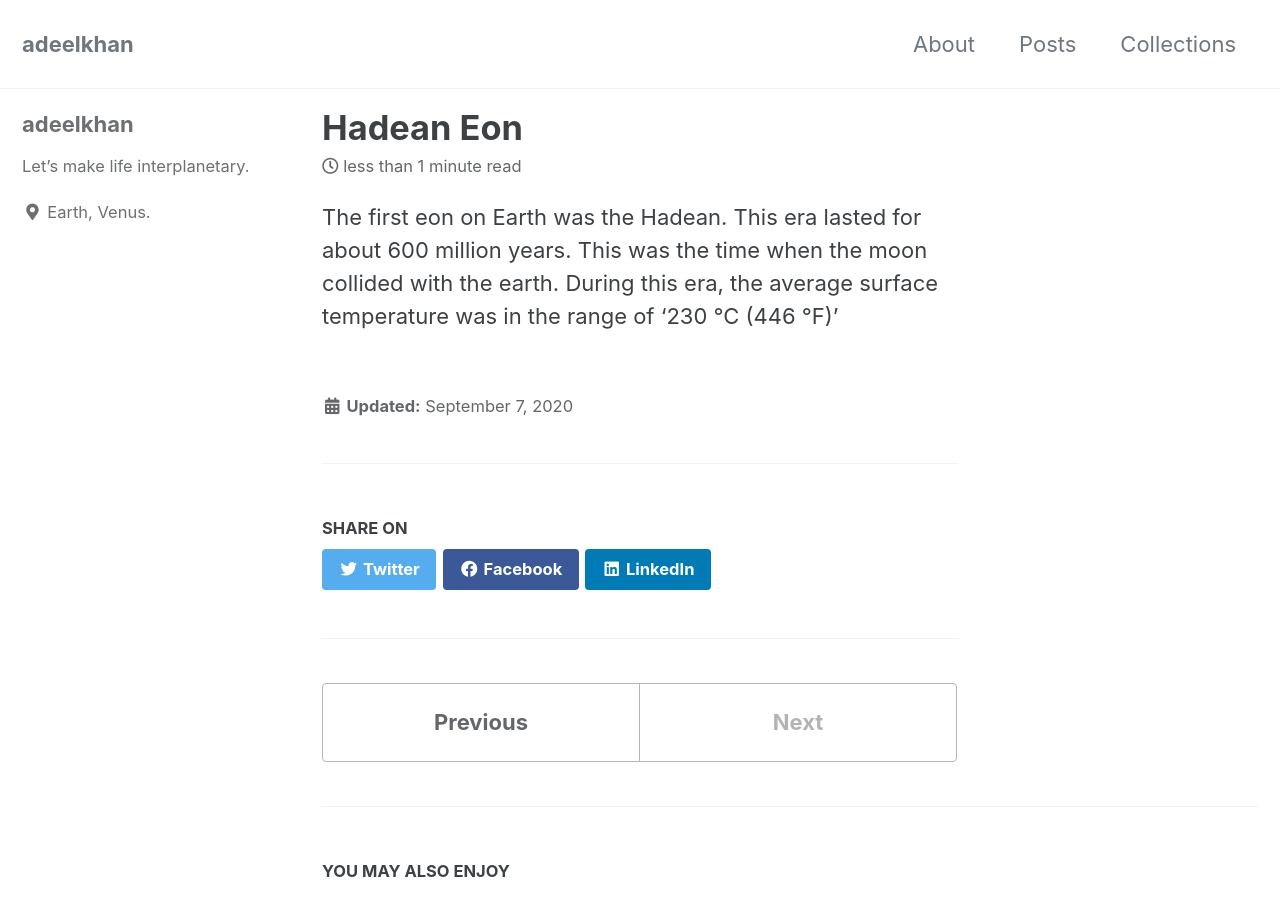
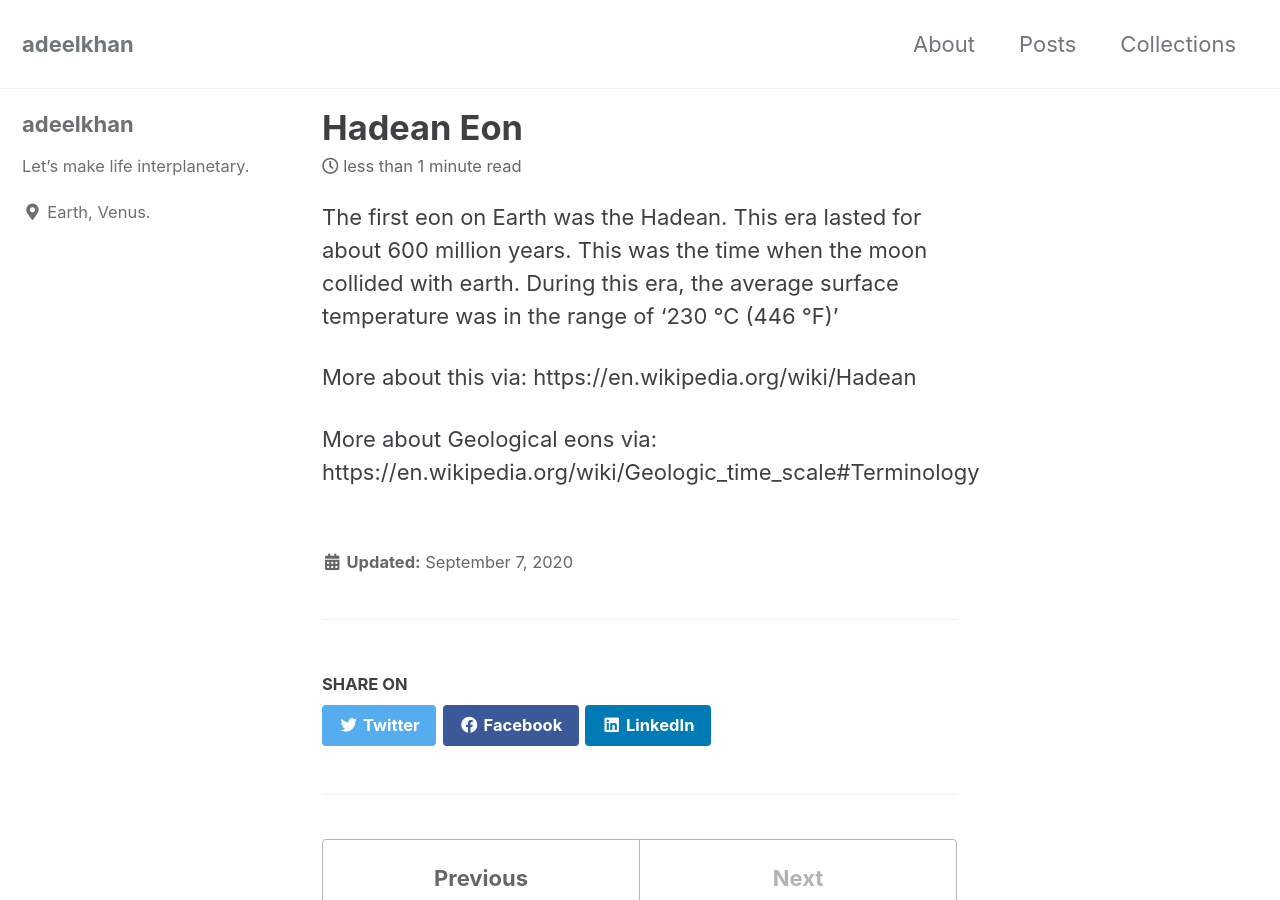
Before and after one commit to stellardreams/stellardreams.github.io, a Jekyll site: the page built from _posts/2020-09-07-hadean-eon.md, in a window 1280 px wide and 900 px high. Built offline with Jekyll 4.4.1, drawn with Linux system fonts in a browser that asks for light colours; cached includes are drawn as plain includes.

Commit message:
Update 2020-09-07-hadean-eon.md

```diff
--- a/_posts/2020-09-07-hadean-eon.md
+++ b/_posts/2020-09-07-hadean-eon.md
@@ -1 +1,5 @@
-The first eon on Earth was the Hadean. This era lasted for about 600 million years. This was the time when the moon collided with the earth. During this era, the average surface temperature was in the range of '230 °C (446 °F)'
+The first eon on Earth was the Hadean. This era lasted for about 600 million years. This was the time when the moon collided with earth. During this era, the average surface temperature was in the range of '230 °C (446 °F)'
+
+More about this via:  https://en.wikipedia.org/wiki/Hadean
+
+More about Geological eons via: https://en.wikipedia.org/wiki/Geologic_time_scale#Terminology
```
